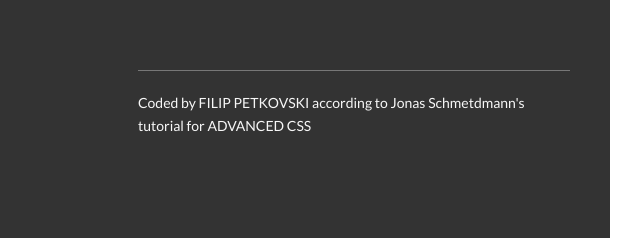
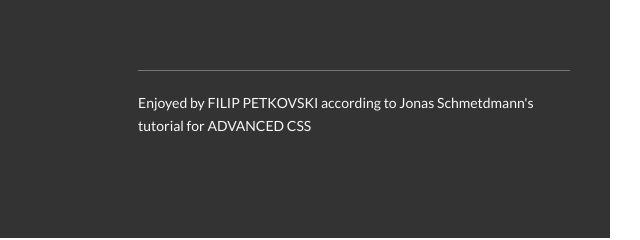
Before and after one commit to flppetkovski/Natorous, a website: page index.html in a window 1280 px wide. Shown: the part 5399-5639 px from the top of the page, 640-1280 px from the left. Drawn offline with Linux system fonts and the light colour scheme.

Commit message:
final modifications

```diff
--- a/index.html
+++ b/index.html
@@ -456,7 +456,7 @@
         </div>
         <div class="col-1-of-2">
           <p class="footer__copyright">
-            Coded by
+            Enjoyed by
             <a class="footer__link" href="#">Filip Petkovski</a> according to
             Jonas Schmetdmann's tutorial for
             <a class="footer__link" href="#"> Advanced CSS</a>
```
